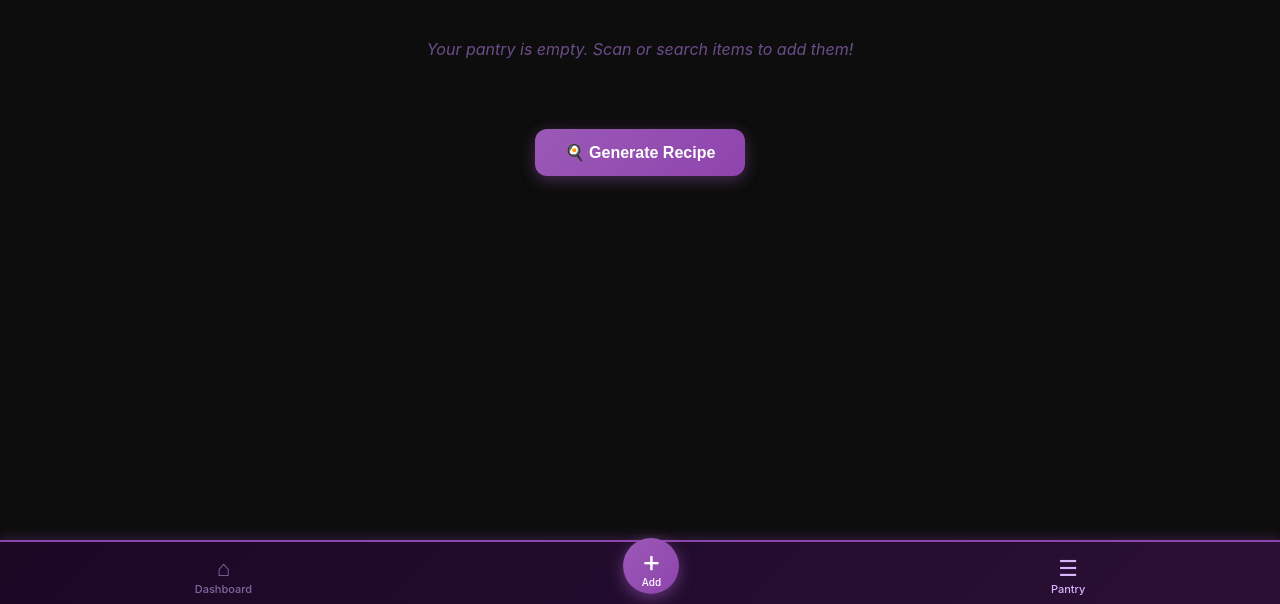
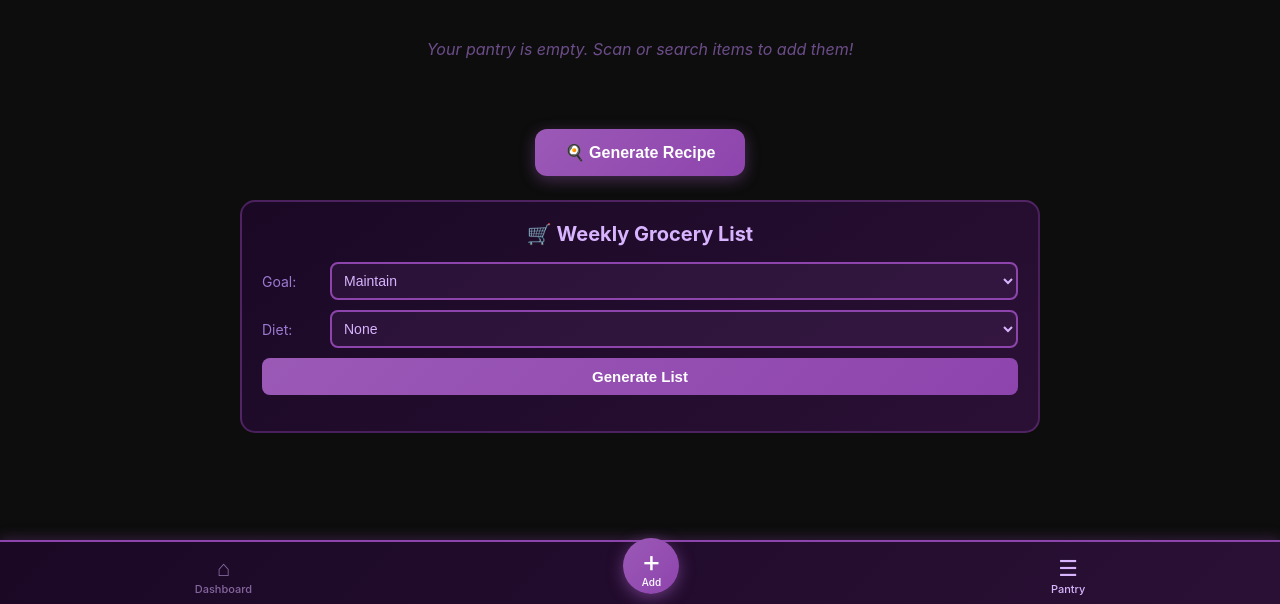
Before and after one commit to BraedynL0530/Nutrifitness, a Django app: page /pantry in a window 1280 px wide. Shown: the part 196-800 px from the top of the page. Run offline with Django 5.2, Linux system fonts and the light colour scheme.

Commit message:
feat: fix food search to use OFF+USDA fallback, move grocery list to pantry with profile presets
Agent-Logs-Url: https://github.com/BraedynL0530/Nutrifitness/sessions/61eda7d4-94a7-47c6-a6e7-cf1f344bcda2

Co-authored-by: BraedynL0530 <191067494+BraedynL0530@users.noreply.github.com>

```diff
--- a/core/utils.py
+++ b/core/utils.py
@@ -141,7 +141,7 @@ def barcodeScanner(frame):
 def readFoodData(barcode):
     url = f"https://world.openfoodfacts.org/api/v2/product/{barcode}.json"
     headers = {
-        "User-Agent": "Nutrifitness - Mobile App - Version 1.0"
+        "User-Agent": "Nutrifitness - Android - Version 1.0 - https://nutrifitness.com"
     }
     try:
         res = requests.get(url, headers=headers, timeout=5)
--- a/core/views.py
+++ b/core/views.py
@@ -195,6 +195,8 @@ def myPantry(request):
         return render(request, 'pantry.html', {
             'pantry_data': '[]',
             'is_guest': True,
+            'profile_goal': 'maintain',
+            'profile_diet': '',
         })
 
     profile = FitnessProfile.objects.get(user=request.user)
@@ -214,6 +216,8 @@ def myPantry(request):
     return render(request, 'pantry.html', {
         'pantry_data': json.dumps(pantry_data),
         'is_guest': False,
+        'profile_goal': profile.goal or 'maintain',
+        'profile_diet': profile.diet or '',
     })
 
 @csrf_exempt
@@ -260,7 +264,7 @@ def searchFood(request):
     query = request.GET.get("q", "").strip()
     if not query or len(query) < 2:
         return JsonResponse({"error": "Query too short"}, status=400)
-    results = utils.searchUSDA(query)
+    results = utils.searchFoods(query)
     return JsonResponse({"results": results})
 
 @csrf_exempt
--- a/static/pantry.css
+++ b/static/pantry.css
@@ -302,3 +302,81 @@ body {
   color: #b084f7;
   text-decoration: underline;
 }
+
+/* Grocery List section */
+.grocery-section {
+  max-width: 800px;
+  margin: 24px auto 0;
+  padding: 20px;
+  background: linear-gradient(145deg, #1a0825, #2a1035);
+  border: 2px solid rgba(142, 68, 173, 0.4);
+  border-radius: 15px;
+}
+
+.grocery-title {
+  color: #d8b4ff;
+  text-align: center;
+  margin-bottom: 16px;
+  font-size: 20px;
+}
+
+.grocery-filters {
+  display: flex;
+  flex-direction: column;
+  gap: 10px;
+  margin-bottom: 16px;
+}
+
+.grocery-filter-row {
+  display: flex;
+  gap: 8px;
+  align-items: center;
+}
+
+.grocery-label {
+  color: #9b7acf;
+  min-width: 60px;
+  font-size: 14px;
+}
+
+.grocery-select {
+  flex: 1;
+  padding: 8px;
+  border: 2px solid #8e44ad;
+  border-radius: 8px;
+  background: rgba(155, 89, 182, 0.1);
+  color: #d8b4ff;
+  font-size: 14px;
+}
+
+.grocery-generate-btn {
+  padding: 10px;
+  background: linear-gradient(135deg, #9b59b6, #8e44ad);
+  border: none;
+  border-radius: 8px;
+  color: white;
+  font-weight: 600;
+  cursor: pointer;
+  font-size: 15px;
+  transition: all 0.2s;
+}
+
+.grocery-generate-btn:hover { transform: translateY(-2px); }
+
+.grocery-results {
+  margin-bottom: 12px;
+}
+
+.grocery-export-btn {
+  padding: 8px 16px;
+  background: rgba(155, 89, 182, 0.2);
+  border: 2px solid #8e44ad;
+  border-radius: 8px;
+  color: #d8b4ff;
+  cursor: pointer;
+  font-size: 13px;
+  font-weight: 600;
+  transition: all 0.2s;
+}
+
+.grocery-export-btn:hover { background: rgba(155, 89, 182, 0.35); }
--- a/static/pantry.js
+++ b/static/pantry.js
@@ -376,3 +376,71 @@ document.addEventListener("DOMContentLoaded", () => {
     retryBtn.addEventListener("click", generateRecipe);
   }
 });
+
+// ---- Grocery List Generator ----
+let _lastGroceryData = null;
+
+async function fetchGroceryList() {
+  const goal = document.getElementById("groceryGoal")?.value || "maintain";
+  const diet = document.getElementById("groceryDiet")?.value || "";
+  const resultsEl = document.getElementById("groceryResults");
+  const exportBtn = document.getElementById("exportCsvBtn");
+  if (!resultsEl) return;
+
+  resultsEl.innerHTML = '<p style="color:#9b7acf;">Generating list...</p>';
+  if (exportBtn) exportBtn.style.display = "none";
+
+  try {
+    const res = await fetch(`/api/grocery-list/?goal=${encodeURIComponent(goal)}&diet=${encodeURIComponent(diet)}`);
+    if (!res.ok) {
+      resultsEl.innerHTML = '<p style="color:#ff6b6b;">Failed to generate list. Please log in.</p>';
+      return;
+    }
+    const data = await res.json();
+    const groceryList = data.grocery_list || {};
+    _lastGroceryData = { goal: data.goal, diet: data.diet, list: groceryList };
+
+    if (Object.keys(groceryList).length === 0) {
+      resultsEl.innerHTML = '<p style="color:#9b7acf;">No items match your filters. Try adjusting diet or allergies.</p>';
+      return;
+    }
+
+    const categoryIcons = {
+      proteins: "🥩", carbs: "🌾", fats: "🥑", vegetables: "🥦", fruits: "🍎", dairy: "🥛"
+    };
+
+    resultsEl.innerHTML = Object.entries(groceryList).map(([category, items]) => `
+      <div style="margin-bottom:12px;">
+        <h4 style="color:#b084f7; margin:0 0 6px; text-transform:capitalize;">
+          ${categoryIcons[category] || "📦"} ${category}
+        </h4>
+        <ul style="margin:0; padding-left:18px;">
+          ${items.map(item => `<li style="color:#d8b4ff; font-size:14px; margin-bottom:3px;">${item}</li>`).join("")}
+        </ul>
+      </div>
+    `).join("");
+
+    if (exportBtn) exportBtn.style.display = "inline-block";
+  } catch (e) {
+    resultsEl.innerHTML = '<p style="color:#ff6b6b;">Error loading grocery list.</p>';
+  }
+}
+
+function exportGroceryCSV() {
+  if (!_lastGroceryData) return;
+  const { goal, diet, list } = _lastGroceryData;
+  const lines = [`Weekly Grocery List - Goal: ${goal}, Diet: ${diet || "None"}`, "Category,Item"];
+  for (const [category, items] of Object.entries(list)) {
+    for (const item of items) {
+      lines.push(`"${category}","${item}"`);
+    }
+  }
+  const csv = lines.join("\n");
+  const blob = new Blob([csv], { type: "text/csv" });
+  const url = URL.createObjectURL(blob);
+  const a = document.createElement("a");
+  a.href = url;
+  a.download = `grocery_list_${goal}${diet ? '_' + diet : ''}.csv`;
+  a.click();
+  URL.revokeObjectURL(url);
+}
--- a/templates/pantry.html
+++ b/templates/pantry.html
@@ -47,6 +47,42 @@
       <div id="recipeResult" class="recipe-result"></div>
   </div>
 
+  <!-- Grocery List Section -->
+  <div class="grocery-section">
+    <h2 class="grocery-title">🛒 Weekly Grocery List</h2>
+
+    <div class="grocery-filters">
+      <div class="grocery-filter-row">
+        <label class="grocery-label">Goal:</label>
+        <select id="groceryGoal" class="grocery-select">
+          <option value="maintain" {% if profile_goal == 'maintain' %}selected{% endif %}>Maintain</option>
+          <option value="lose" {% if profile_goal == 'lose' %}selected{% endif %}>Lose Weight</option>
+          <option value="gain" {% if profile_goal == 'gain' %}selected{% endif %}>Gain Muscle</option>
+        </select>
+      </div>
+      <div class="grocery-filter-row">
+        <label class="grocery-label">Diet:</label>
+        <select id="groceryDiet" class="grocery-select">
+          <option value="" {% if not profile_diet %}selected{% endif %}>None</option>
+          <option value="vegan" {% if profile_diet == 'vegan' %}selected{% endif %}>Vegan</option>
+          <option value="vegetarian" {% if profile_diet == 'vegetarian' %}selected{% endif %}>Vegetarian</option>
+          <option value="keto" {% if profile_diet == 'keto' %}selected{% endif %}>Keto</option>
+          <option value="paleo" {% if profile_diet == 'paleo' %}selected{% endif %}>Paleo</option>
+          <option value="gluten-free" {% if profile_diet == 'gluten-free' %}selected{% endif %}>Gluten-Free</option>
+        </select>
+      </div>
+      <button onclick="fetchGroceryList()" class="grocery-generate-btn">
+        Generate List
+      </button>
+    </div>
+
+    <div id="groceryResults" class="grocery-results"></div>
+
+    <button id="exportCsvBtn" onclick="exportGroceryCSV()" class="grocery-export-btn" style="display:none;">
+      ⬇️ Export CSV
+    </button>
+  </div>
+
   <!-- Scan/Search Overlay (opened by bottom nav + button) -->
   <div id="scanOverlay" class="overlay">
     <div class="overlay-box">
@@ -87,6 +123,8 @@
   <script>
     var pantryData = {{ pantry_data|safe }};
     var IS_GUEST = {{ is_guest|yesno:"true,false" }};
+    var PROFILE_GOAL = "{{ profile_goal }}";
+    var PROFILE_DIET = "{{ profile_diet }}";
   </script>
 
   <script src="{% static 'pantry.js' %}"></script>
```
Also changed, not shown: static/charts.js (+0 -68 lines), templates/dashboard.html (+0 -49 lines).
